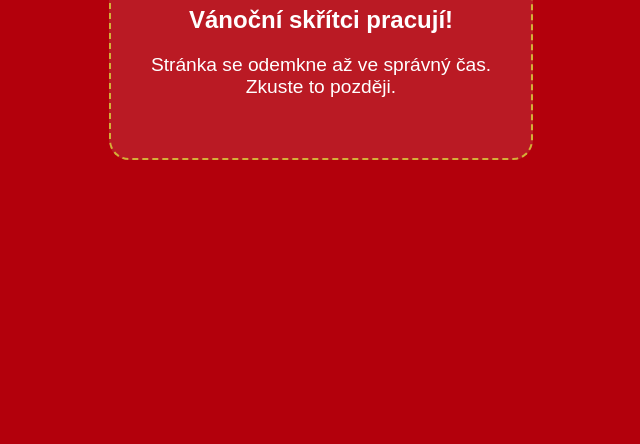
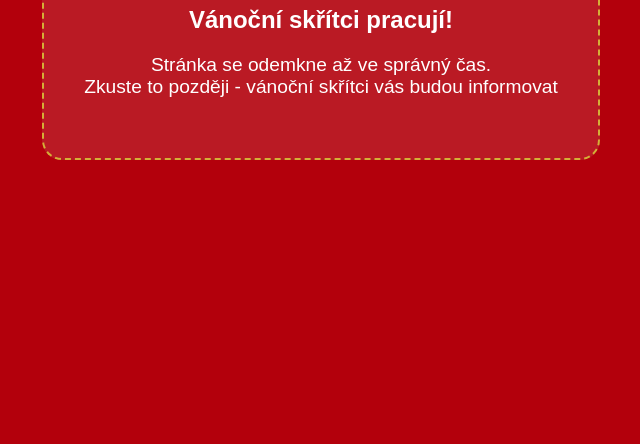
Before and after one commit to JiriMarcik/vanocni_vyzva_2025, a plain HTML site: page index.html in a window 1280 px wide. Shown: the part 396-840 px from the top of the page, without its empty margins (319-959 px from the left). Drawn offline with Linux system fonts and the light colour scheme.

Commit message:
Update index.html

```diff
--- a/index.html
+++ b/index.html
@@ -31,7 +31,7 @@
     <div class="box">
         <h1>🚧 🎄 🚧</h1>
         <h2>Vánoční skřítci pracují!</h2>
-        <p>Stránka se odemkne až ve správný čas.<br>Zkuste to později.</p>
+        <p>Stránka se odemkne až ve správný čas.<br>Zkuste to později - vánoční skřítci vás budou informovat</p>
     </div>
 </body>
 </html>
```
